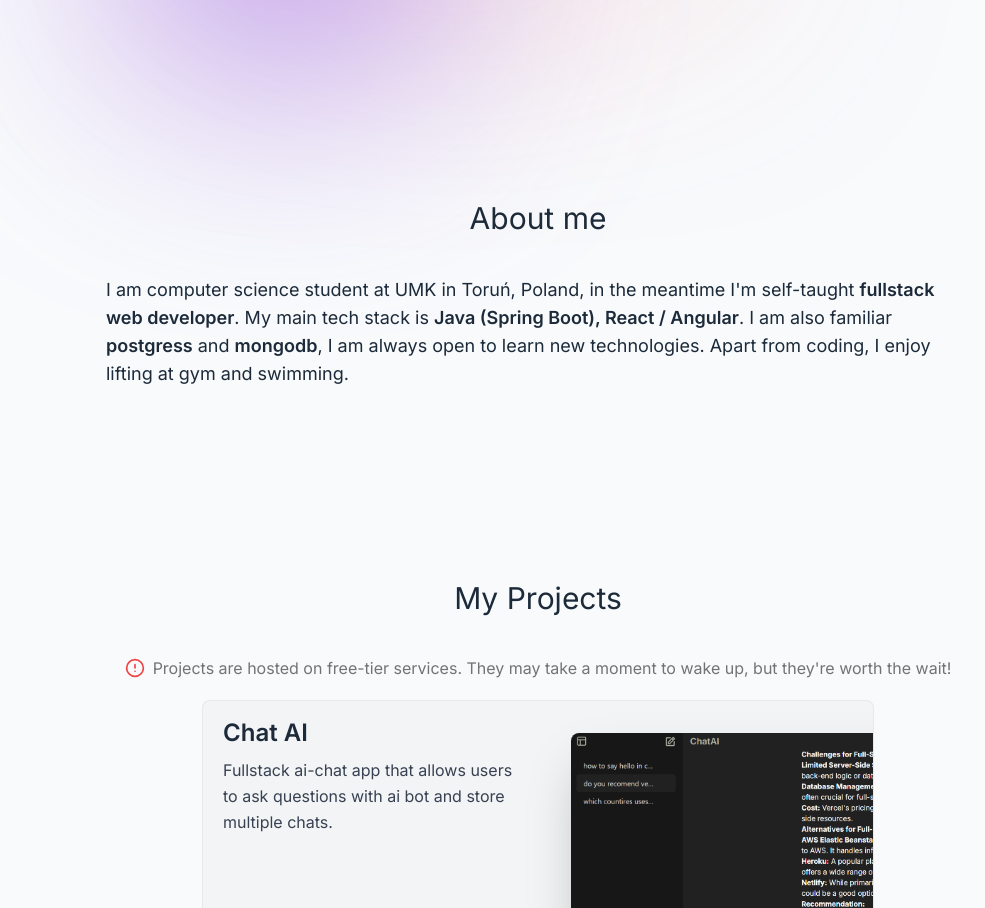
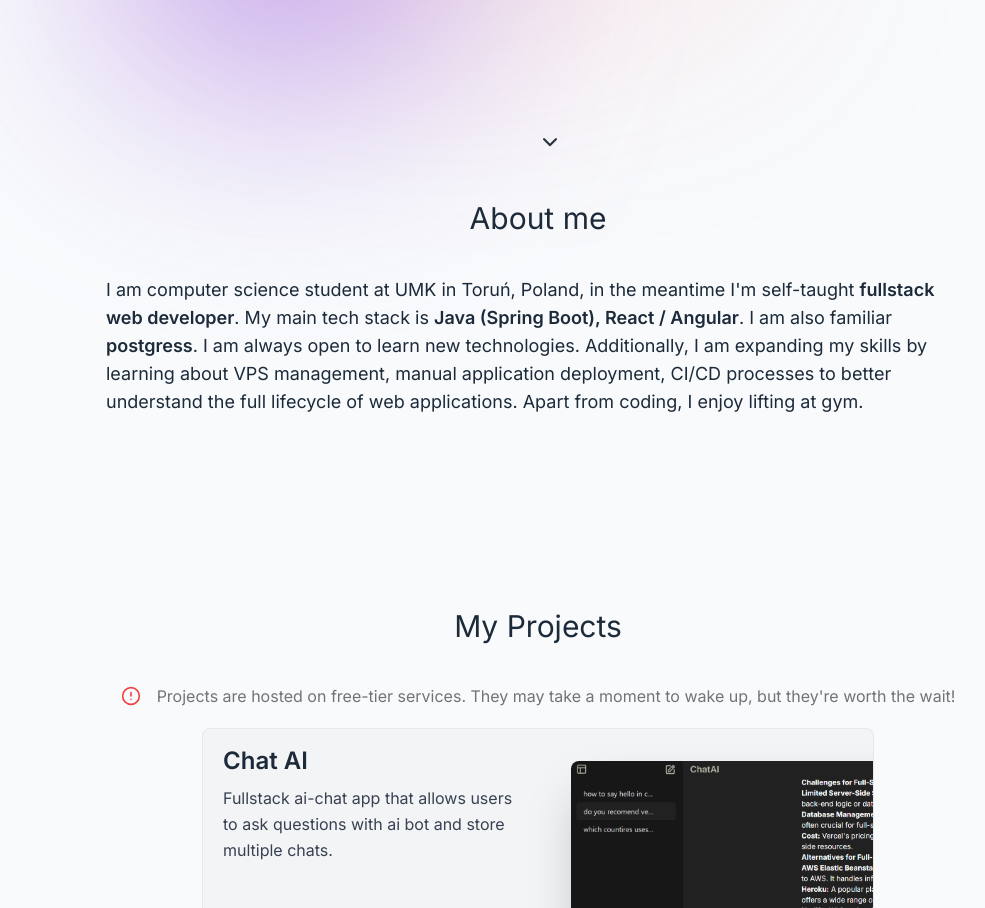
Before and after one commit to poteznyszymon/portfolio, a Next.js app: page / in a window 1280 px wide. Shown: the part 600-1508 px from the top of the page, without its empty margins (102-1087 px from the left). Built offline with nearby package versions, Linux system fonts and the light colour scheme.

Commit message:
update About component description; add VPS management and CI/CD skills add link with animation in Hero component for smooth navigation improve Projects component layout and spacing for better readability update package-lock.json to include peer dependencies

```diff
--- a/components/About.tsx
+++ b/components/About.tsx
@@ -36,10 +36,11 @@ const About = () => {
         <span className="font-semibold">
           Java (Spring Boot), React / Angular
         </span>
-        . I am also familiar <span className="font-semibold">postgress</span>{" "}
-        and <span className="font-semibold">mongodb</span>, I am always open to
-        learn new technologies. Apart from coding, I enjoy lifting at gym and
-        swimming.
+        . I am also familiar <span className="font-semibold">postgress</span>. I
+        am always open to learn new technologies. Additionally, I am expanding
+        my skills by learning about VPS management, manual application
+        deployment, CI/CD processes to better understand the full lifecycle of
+        web applications. Apart from coding, I enjoy lifting at gym.
       </motion.p>
     </div>
   );
--- a/components/Hero.tsx
+++ b/components/Hero.tsx
@@ -5,6 +5,9 @@ import { FaArrowRightLong } from "react-icons/fa6";
 import { MdKeyboardArrowRight } from "react-icons/md";
 import { LiaDownloadSolid } from "react-icons/lia";
 import { useSectionInView } from "@/lib/hooks";
+import { ChevronDown } from "lucide-react";
+import Link from "next/link";
+import { links } from "@/lib/data";
 
 const Hero = () => {
   const { ref } = useSectionInView("Home");
@@ -71,6 +74,12 @@ const Hero = () => {
             animate={{ scale: 1.2, rotate: -10 }}
           />
         </motion.div>
+        <Link
+          href={links[1].hash}
+          className="absolute bottom-10 left-1/2 -translate-x-1/2 animate-bounce"
+        >
+          <ChevronDown />
+        </Link>
       </div>
     </main>
   );
--- a/components/Projects.tsx
+++ b/components/Projects.tsx
@@ -32,9 +32,9 @@ const Projects = () => {
         initial="initial"
         whileInView="animate"
         viewport={{ once: true }}
-        className="flex items-center gap-2 justify-center"
+        className="flex items-center gap-4 justify-center px-10 lg:px-20 "
       >
-        <CircleAlert className="size-5 text-red-500" />
+        <CircleAlert className="size-5 text-red-500 shrink-0" />
         <p className="text-muted-foreground">
           Projects are hosted on free-tier services. They may take a moment to
           wake up, but they're worth the wait!
```
Also changed, not shown: 1 other file (tests, documents, lock files or other folders).
